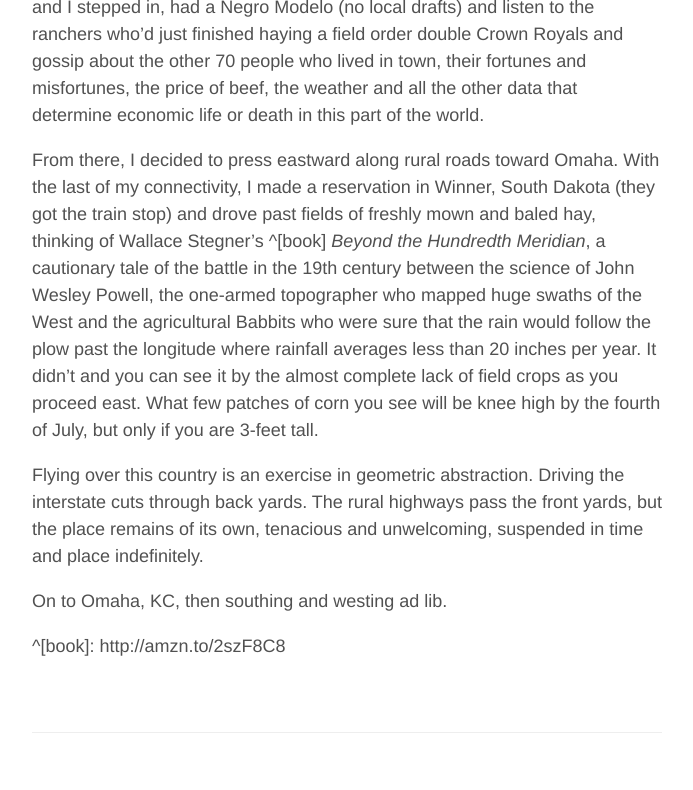
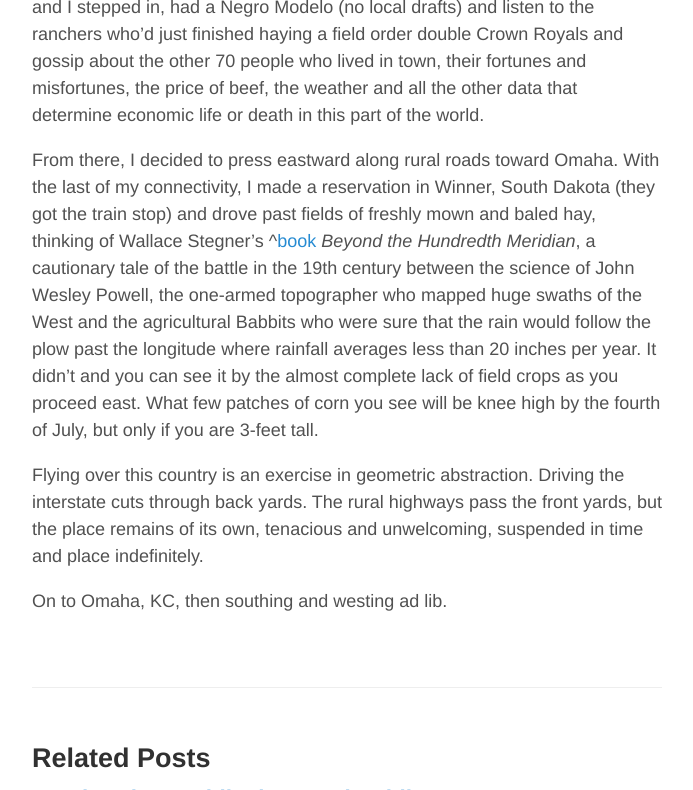
Before and after one commit to technocrat/marlow.github.io, a Jekyll site: the page built from _posts/2017-07-01-SD2nd.md, in a window 1280 px wide and 900 px high, scrolled down 12468 px, cut to the strip 110-900 px from the top of the window. Shown: the whole strip, without its empty margins (293-986 px from the left). Built offline with Jekyll 4.4.1, drawn with Linux system fonts in a browser that asks for light colours.

Commit message:
Link fix

```diff
--- a/_posts/2017-07-01-SD2nd.md
+++ b/_posts/2017-07-01-SD2nd.md
@@ -151,4 +151,4 @@
 
 On to Omaha, KC, then southing and westing ad lib.
 
-^[book]: http://amzn.to/2szF8C8
+[book]: http://amzn.to/2szF8C8
```
